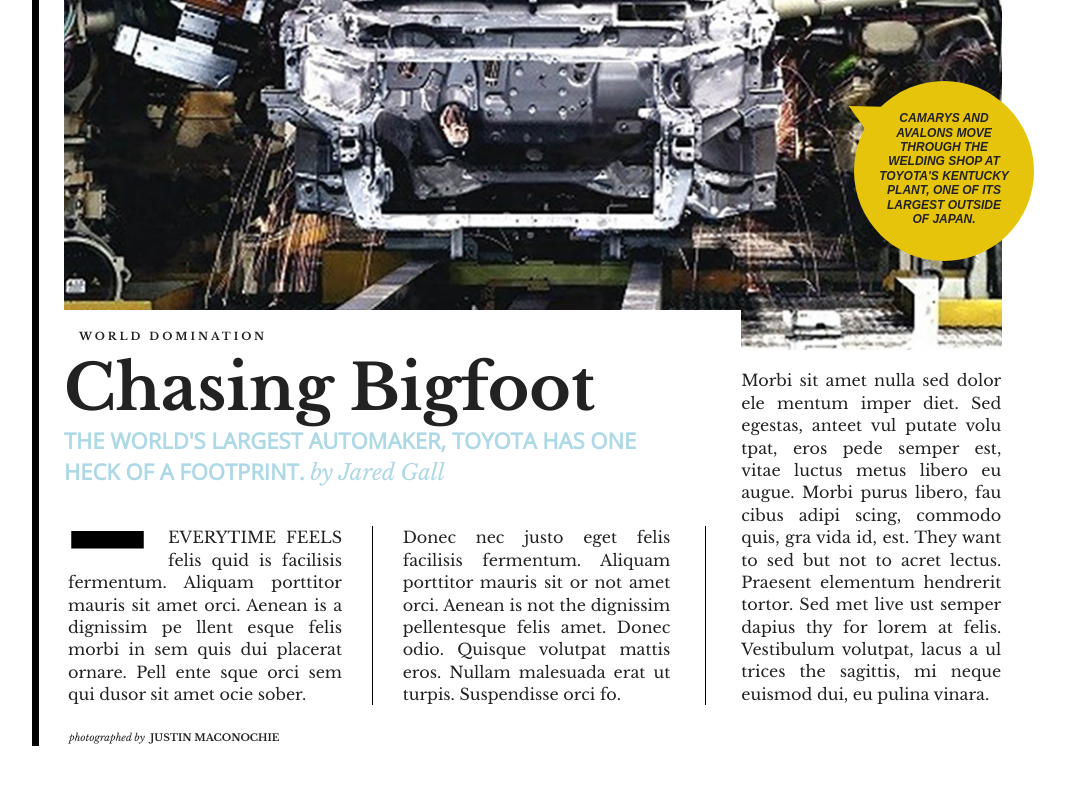
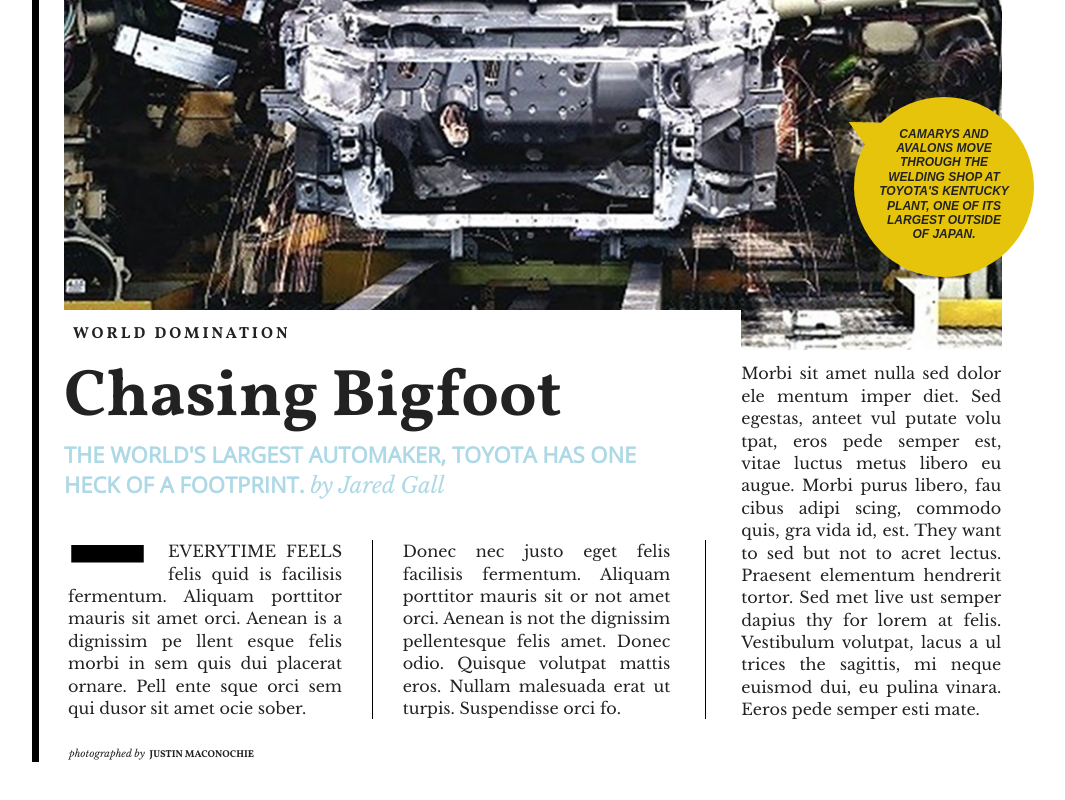
Before and after one commit to loveinyork/magazine, a plain HTML site: page index.html in a window 1280 px wide. Shown: the part 766-1566 px from the top of the page, without its empty margins (128-1193 px from the left). Drawn offline with nearby package versions, Linux system fonts and the light colour scheme; files whose address does not match are found by name.

Commit message:
this is it

```diff
--- a/css/main.css
+++ b/css/main.css
@@ -2,6 +2,11 @@
 @import url(http://fonts.googleapis.com/css?family=Open+Sans+Condensed:300);
 @import url(http://fonts.googleapis.com/css?family=Libre+Baskerville:400,700,400italic);
 @import url(http://fonts.googleapis.com/css?family=Open+Sans);
+@import url(http://fonts.googleapis.com/css?family=Vollkorn:400italic,700italic,400,700);
+
+
+
+
 html {
     color: #222;
     font-size: 1em;
@@ -179,6 +184,7 @@ html {
     text-align: center;
     color: white;
     font-family: 'Libre Baskerville', serif;
+    font-weight: bolder;
     font-size: 92px;
     margin-top: -10px;
     padding-left: 43px;
@@ -187,7 +193,7 @@ html {
 .right-column p {
     text-align: right;
     padding-right: 25px;
-    font-family: 'Libre Baskerville', serif;
+    font-family: 'Vollkorn', serif;
     color: white;
     margin-top: -55px;
     letter-spacing: 2px;
@@ -260,7 +266,7 @@ html {
 .site-side p {
 
     width: 260px;
-    margin-top: 19px;
+    margin-top: 12px;
     font-family: 'Libre Baskerville', serif;
    font-weight: lighter;
 }
@@ -276,16 +282,18 @@ html {
 }
 
 .content h6 {
-    padding: 15px;
-    font-family: 'Libre Baskerville', serif;
+    padding: 9px;
+    font-family: 'Vollkorn', serif;
     letter-spacing: 3px;
     margin-top: 4px;
+    font-weight: 700;
+    font-size: 16px;
 
 }
 
 .content h1 {
-    font-family: 'Libre Baskerville', serif;
-    font-size:63px;
+    font-family: 'Vollkorn', serif;
+    font-size:66px;
     font-weight: bold;
     margin-top: -40px;
 }
@@ -345,6 +353,7 @@ html {
 
 .bubble {
     width: 970px;
+    clear: both;
 
 }
 
@@ -426,7 +435,7 @@ blockquote span {
 }
 
 .credit span  {
-    font-family: 'Libre Baskerville', serif;
+    font-family: 'Vollkorn', serif;
     font-size: 10px;
     font-weight: 700;
 
--- a/index.html
+++ b/index.html
@@ -90,7 +90,7 @@ HECK OF A FOOTPRINT. <span><i>by Jared Gall</i></span>
             </div><!--site section -->
 
             <aside class="site-side">
-                <p>Morbi sit amet nulla sed dolor ele mentum imper diet. Sed egestas, anteet vul putate volu tpat, eros pede semper est, vitae luctus metus libero eu augue. Morbi purus libero, fau cibus adipi scing, commodo quis, gra vida id, est. They want to sed but not to acret lectus. Praesent elementum hendrerit tortor. Sed met live ust semper dapius thy for lorem at felis. Vestibulum volutpat, lacus a ul trices the sagittis, mi neque euismod dui, eu pulina vinara. </p>
+                <p>Morbi sit amet nulla sed dolor ele mentum imper diet. Sed egestas, anteet vul putate volu tpat, eros pede semper est, vitae luctus metus libero eu augue. Morbi purus libero, fau cibus adipi scing, commodo quis, gra vida id, est. They want to sed but not to acret lectus. Praesent elementum hendrerit tortor. Sed met live ust semper dapius thy for lorem at felis. Vestibulum volutpat, lacus a ul trices the sagittis, mi neque euismod dui, eu pulina vinara.  Eeros pede semper esti mate.</p>
 
 
 
```
